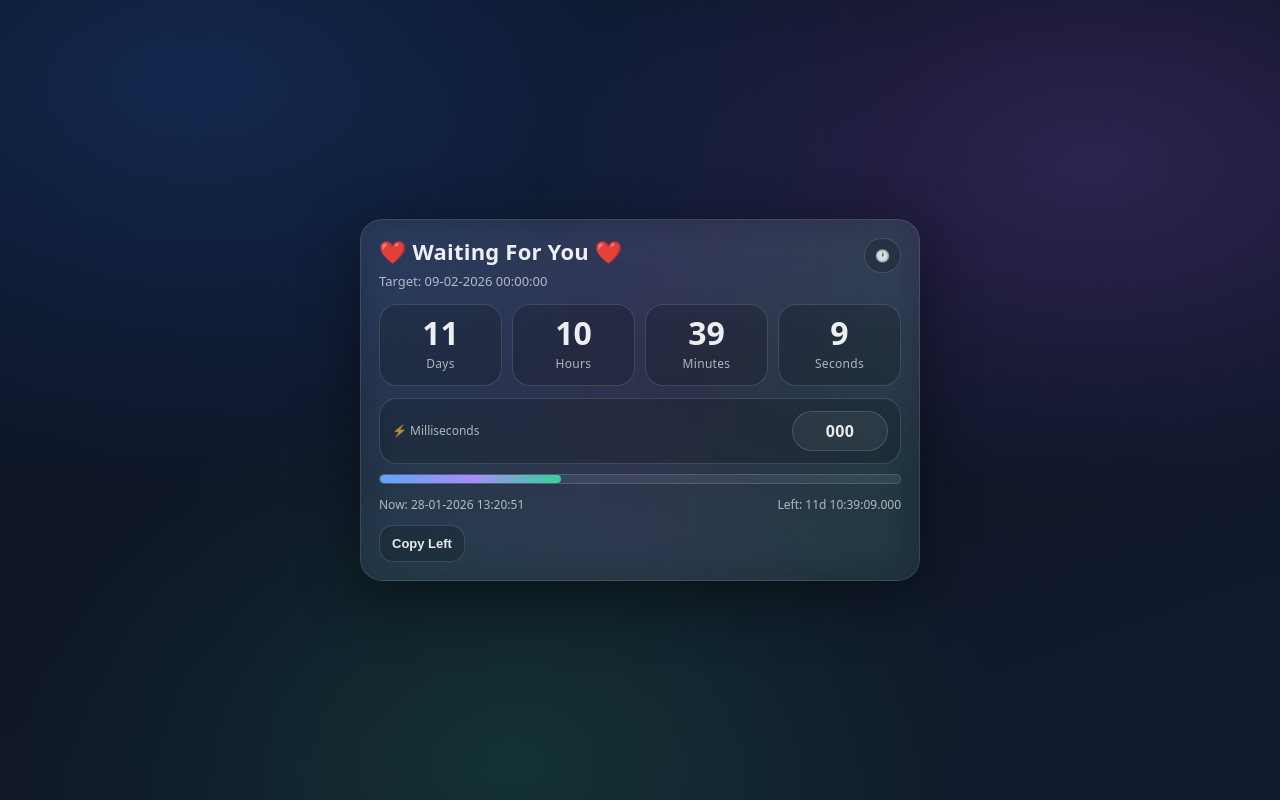
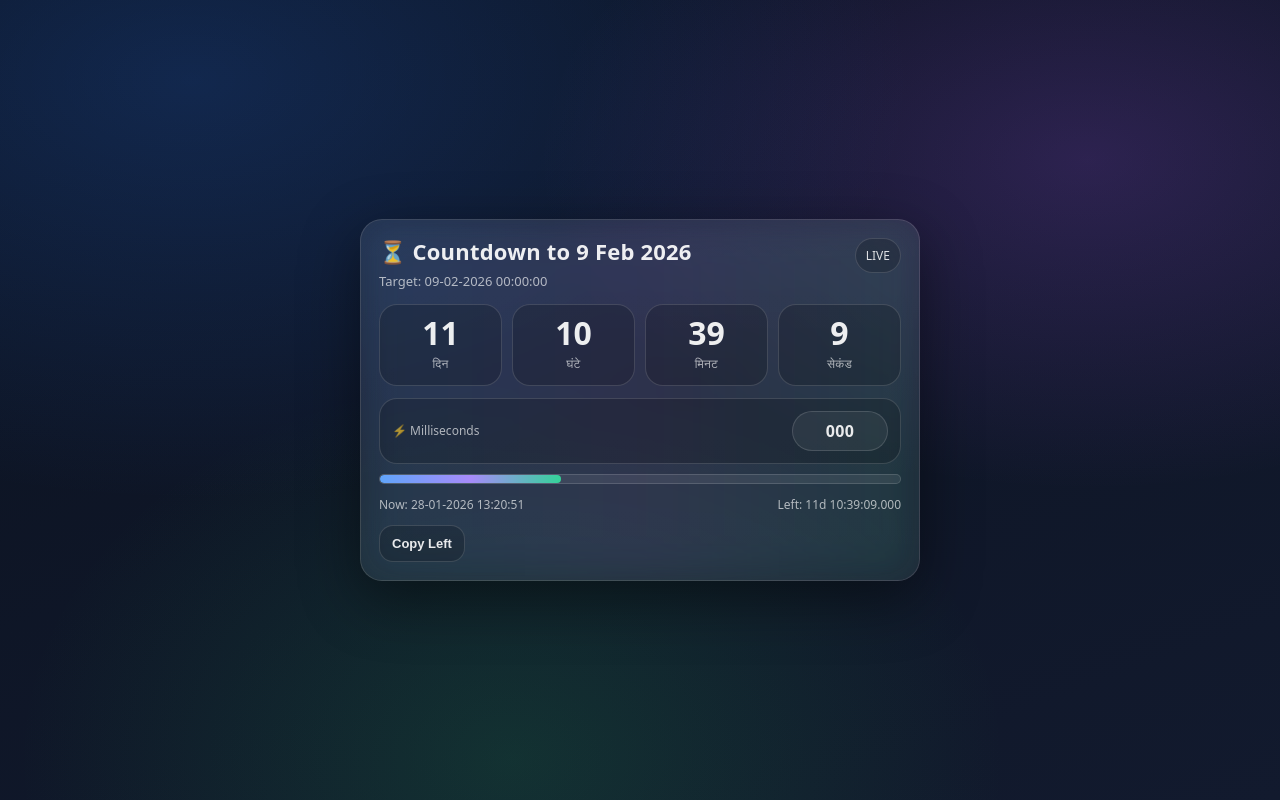
Before and after one commit to srb241099/Waiting, a plain HTML site: page index.html in a window 1280 px wide. Drawn offline with Linux system fonts and the light colour scheme.

Commit message:
Update index.html

```diff
--- a/index.html
+++ b/index.html
@@ -3,12 +3,13 @@
 <head>
   <meta charset="utf-8" />
   <meta name="viewport" content="width=device-width,initial-scale=1,viewport-fit=cover" />
+
+  <!-- PWA MUST -->
   <meta name="theme-color" content="#0b1220" />
-  <title>Countdown PWA</title>
-
-  <!-- PWA -->
   <link rel="manifest" href="manifest.webmanifest" />
   <link rel="apple-touch-icon" href="icons/icon-192.png" />
+
+  <title>Waiting Countdown</title>
 
   <style>
     :root{
@@ -90,7 +91,6 @@
       background: rgba(0,0,0,.18);
     }
 
-    /* Days + HH:MM:SS tiles */
     .grid{
       position:relative;
       z-index:1;
@@ -122,7 +122,6 @@
       letter-spacing:.3px;
     }
 
-    /* Milliseconds row */
     .msRow{
       position:relative;
       z-index:1;
@@ -225,47 +224,25 @@
     <div class="card">
       <div class="top">
         <div>
-          <h1 class="title">❤️ Waiting For You ❤️</h1>
-          <p class="subtitle" id="meta">Target: 09-02-2026 00:00:00</p>
+          <h1 class="title">⏳ Countdown to 9 Feb 2026</h1>
+          <p class="subtitle">Target: 09-02-2026 00:00:00</p>
         </div>
-        <div class="badge" id="status">🕐</div>
+        <div class="badge" id="status">LIVE</div>
       </div>
 
-      <!-- DAYS / H / M / S -->
       <div class="grid">
-        <div class="tile">
-          <div>
-            <p class="num" id="d">--</p>
-            <div class="lbl">Days</div>
-          </div>
-        </div>
-        <div class="tile">
-          <div>
-            <p class="num" id="h">--</p>
-            <div class="lbl">Hours</div>
-          </div>
-        </div>
-        <div class="tile">
-          <div>
-            <p class="num" id="m">--</p>
-            <div class="lbl">Minutes</div>
-          </div>
-        </div>
-        <div class="tile">
-          <div>
-            <p class="num" id="s">--</p>
-            <div class="lbl">Seconds</div>
-          </div>
-        </div>
+        <div class="tile"><div><p class="num" id="d">--</p><div class="lbl">दिन</div></div></div>
+        <div class="tile"><div><p class="num" id="h">--</p><div class="lbl">घंटे</div></div></div>
+        <div class="tile"><div><p class="num" id="m">--</p><div class="lbl">मिनट</div></div></div>
+        <div class="tile"><div><p class="num" id="s">--</p><div class="lbl">सेकंड</div></div></div>
       </div>
 
-      <!-- Milliseconds -->
       <div class="msRow">
         <div class="msLeft">⚡ Milliseconds</div>
         <div class="pill" id="ms">---</div>
       </div>
 
-      <!-- Progress (अब 1 घंटे का) -->
+      <!-- Progress bar = 1 hour -->
       <div class="progressWrap">
         <div class="bar"><div class="fill" id="fill"></div></div>
       </div>
@@ -283,11 +260,9 @@
   </div>
 
   <script>
-    // ====== CONFIG ======
-    // Target: 9 Feb 2026 00:00:00 (Local device time)
-    const target = new Date(2026, 1, 9, 0, 0, 0, 0); // month 0-based => 1 = Feb
+    // ===== CONFIG =====
+    const target = new Date(2026, 1, 9, 0, 0, 0, 0); // 9 Feb 2026 00:00:00 (local)
 
-    // ====== Helpers ======
     const $ = (id) => document.getElementById(id);
     const pad2 = (n) => String(n).padStart(2, "0");
     const pad3 = (n) => String(n).padStart(3, "0");
@@ -320,7 +295,7 @@
         return;
       }
 
-      // Countdown parts
+      // Countdown
       const days = Math.floor(diff / (1000 * 60 * 60 * 24));
       const hours = Math.floor((diff / (1000 * 60 * 60)) % 24);
       const minutes = Math.floor((diff / (1000 * 60)) % 60);
@@ -336,20 +311,18 @@
       const left = `${days}d ${pad2(hours)}:${pad2(minutes)}:${pad2(seconds)}.${pad3(milliseconds)}`;
       $("leftTxt").textContent = `Left: ${left}`;
 
-      // ✅ Progress bar = 1 hour (हर घंटे auto reset)
+      // ✅ Progress bar = 1 hour (हर घंटे reset)
       const hourStart = new Date(now);
       hourStart.setMinutes(0, 0, 0);
-
-      const elapsedInHour = now - hourStart; // ms
+      const elapsedInHour = now - hourStart;
       const hourProgress = (elapsedInHour / (60 * 60 * 1000)) * 100;
-
       $("fill").style.width = `${Math.min(100, Math.max(0, hourProgress)).toFixed(2)}%`;
 
-      requestAnimationFrame(update); // smooth on mobile
+      requestAnimationFrame(update);
     }
     update();
 
-    // Copy Left button
+    // Copy Left
     $("copyLeft").addEventListener("click", async () => {
       try{
         await navigator.clipboard.writeText($("leftTxt").textContent);
@@ -360,14 +333,14 @@
       }
     });
 
-    // ====== PWA: Service Worker Register ======
+    // ✅ PWA: Register Service Worker (VERY IMPORTANT)
     if ("serviceWorker" in navigator){
       window.addEventListener("load", () => {
         navigator.serviceWorker.register("./sw.js");
       });
     }
 
-    // ====== PWA: Install prompt button ======
+    // ✅ PWA: Install button handling
     let deferredPrompt = null;
     const installBtn = $("installBtn");
 
```
